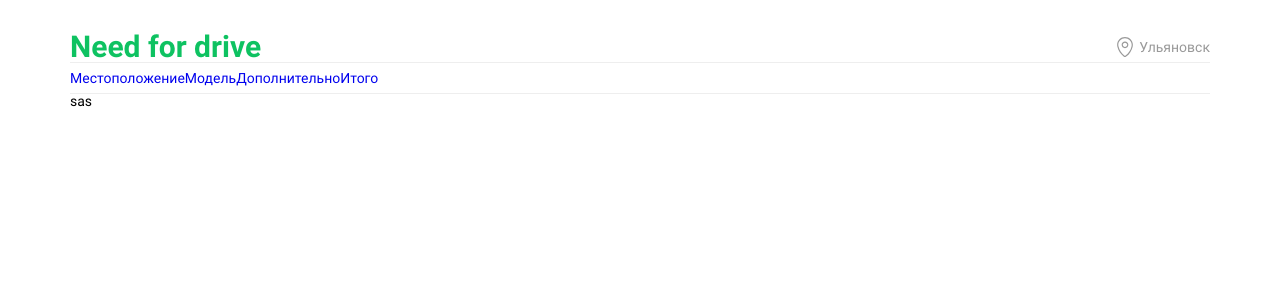
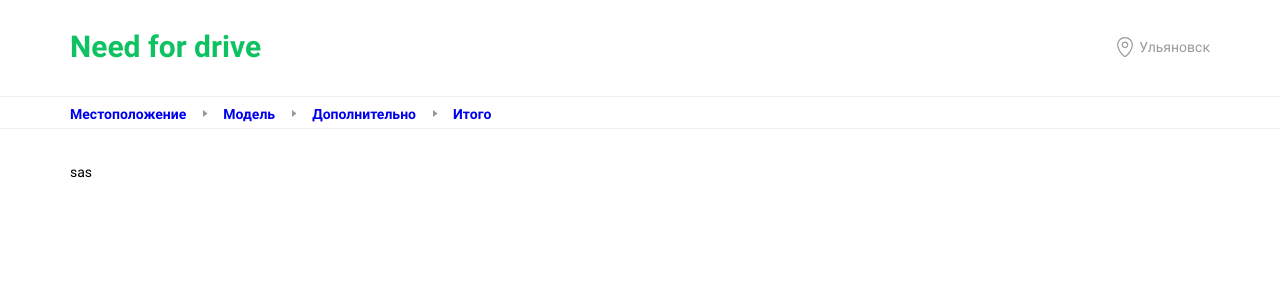
Before and after one commit to GerasimovArtemiy/need_for_drive, a React (Create React App) app: page /need_for_drive/order in a window 1280 px wide. Shown: the top 300 px of the page. Built offline with nearby package versions, Linux system fonts and the light colour scheme.

Commit message:
create order_navbar v1.0

```diff
--- a/src/components/HomepageContent/HomepageContent.jsx
+++ b/src/components/HomepageContent/HomepageContent.jsx
@@ -11,7 +11,7 @@ export default function HomepageContent() {
                     <h1> Каршеринг </h1>
                     <h2> Need for drive</h2>
                     <h3>Поминутная аренда авто твоего города</h3>
-                    <Link to="/need_for_drive/order">
+                    <Link to="/need_for_drive/order/step_1">
                         <button type="button" className="homepage__btn">
                             Забронировать
                         </button>
--- a/src/pages/Layout/OrderLayout/OrderLayout.jsx
+++ b/src/pages/Layout/OrderLayout/OrderLayout.jsx
@@ -1,4 +1,5 @@
 import { NavLink, Outlet } from 'react-router-dom';
+import { ReactComponent as OrderArrNav } from '../../../assets/icons/order-arrow_nav.svg';
 import Header from '../../../components/Header/Header';
 import './OrderLayout.scss';
 
@@ -8,12 +9,17 @@ export default function OrderLayout() {
             <div className="order__content">
                 <div className="order__container">
                     <Header />
+                    <hr className="order__hr_top" />
                     <div className="order__navigation">
-                        <NavLink to="/need_for_drive/order">Местоположение</NavLink>
-                        <NavLink to="/need_for_drive/order">Модель</NavLink>
-                        <NavLink to="/need_for_drive/order">Дополнительно</NavLink>
-                        <NavLink to="/need_for_drive/order">Итого</NavLink>
+                        <NavLink to="/need_for_drive/order/">Местоположение</NavLink>
+                        <OrderArrNav className="order__arr" />
+                        <NavLink to="/need_for_drive/order/step_2">Модель</NavLink>
+                        <OrderArrNav className="order__arr" />
+                        <NavLink to="/need_for_drive/order/step_3">Дополнительно</NavLink>
+                        <OrderArrNav className="order__arr" />
+                        <NavLink to="/need_for_drive/order/step_4">Итого</NavLink>
                     </div>
+                    <hr className="order__hr_bot" />
                     <Outlet />
                 </div>
             </div>
--- a/src/pages/Layout/OrderLayout/OrderLayout.scss
+++ b/src/pages/Layout/OrderLayout/OrderLayout.scss
@@ -1,14 +1,36 @@
+@import '../../../assets/BasicColorsAndFonts.scss';
+
 .order {
     width: 100%;
     &__container {
         margin: 0 auto;
         max-width: 1140px;
     }
+    &__hr_top,
+    .order__hr_bot {
+        position: absolute;
+        height: 1px;
+        width: 100%;
+        background: #eee;
+        left: 0;
+    }
+    &__hr_top {
+        top: 96px;
+    }
+    &__hr_bot {
+        top: 128px;
+    }
+    &__arr {
+        width: 37px;
+    }
     &__navigation {
-        border-top: 1px solid #eeeeee;
-        border-bottom: 1px solid #eeeeee;
-        height: 32px;
+        margin: 44px 0px;
         display: flex;
         align-items: center;
+        font-size: 14px;
+        font-family: $bold;
     }
 }
+.active {
+    color: $main-accent;
+}
```
Also changed, not shown: src/assets/icons/order-arrow_nav.svg (added).
